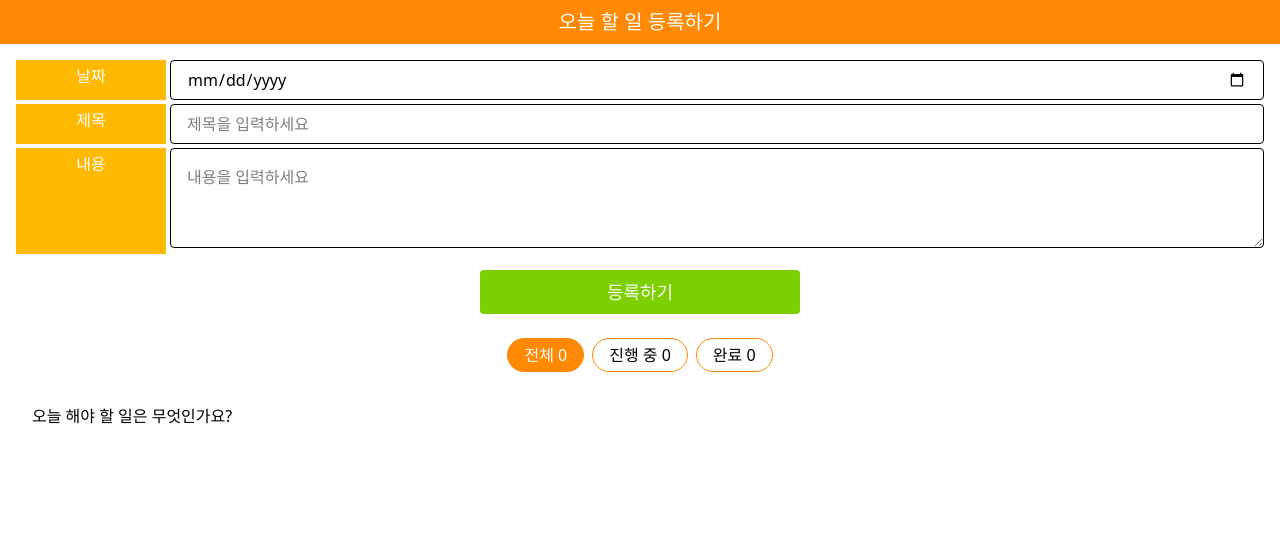
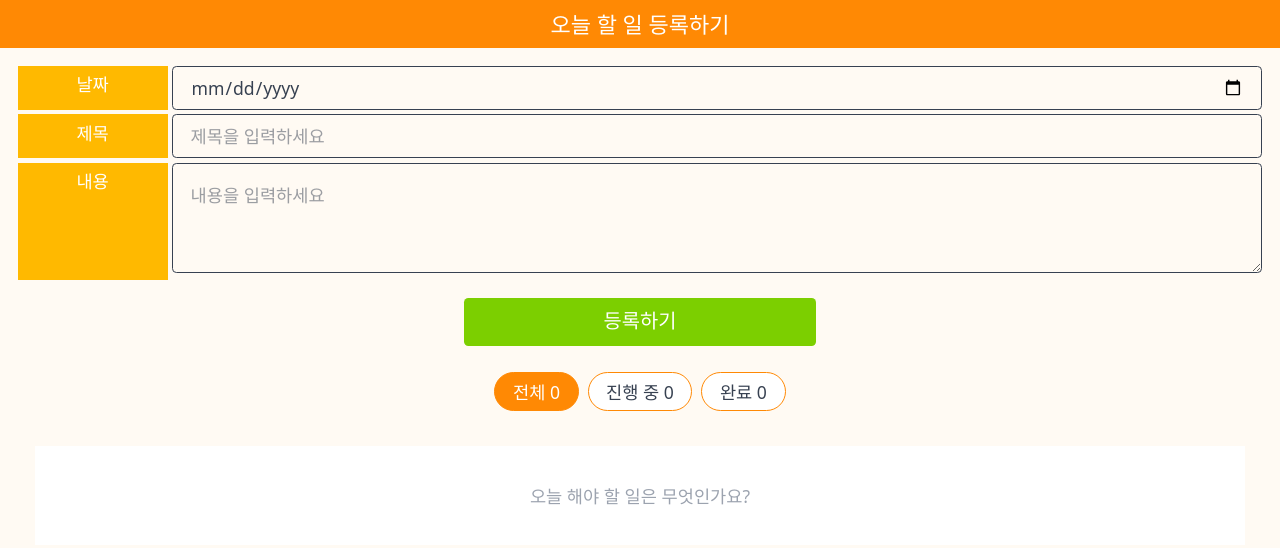
Before and after one commit to jsa00/JavaScript-Todo-List, a plain HTML site: page index.html in a window 1280 px wide. Drawn offline with nearby package versions, Linux system fonts and the light colour scheme; a web font is replaced by a local one.

Commit message:
feat: style.css 공통 스타일 작성, Gamja Flower 기본 글꼴 적용 및 Tailwind CDN 버전 고정 (#11)

```diff
--- a/css/style.css
+++ b/css/style.css
@@ -0,0 +1,133 @@
+/*
+ * Todo 리스트 공통 스타일
+ * - 화면 대부분은 index.html의 Tailwind 클래스로 꾸미고, 이 파일에는 Tailwind로 쓰기 번거로운 공통 스타일만 둔다.
+ * - 모든 규칙을 Tailwind와 같은 이름의 @layer 안에 넣어서 Tailwind 유틸리티 클래스가 항상 우선 적용되게 한다.
+ */
+
+/*
+ * 레이어 순서 선언 (Tailwind v4와 같은 순서)
+ * - 레이어 밖의 CSS는 레이어 안의 CSS보다 항상 우선하므로, 레이어 없이 쓰면 Tailwind 클래스를 덮어쓸 수 있다.
+ * - 이 파일이 Tailwind보다 먼저 읽히므로 여기서 순서를 정해 두면 utilities가 가장 마지막(가장 강함)이 된다.
+ */
+@layer theme, base, components, utilities;
+
+/* 공통 값 (Tailwind 변수와 이름이 겹치지 않게 --todo- 접두사 사용) */
+:root {
+  --todo-font: "Gamja Flower", "Apple SD Gothic Neo", "Malgun Gothic", system-ui, sans-serif; /* 기본 글꼴 (index.html에서 Google Fonts로 불러옴, 실패 시 시스템 한글 글꼴) */
+  --todo-font-size: 110%; /* 기본 글자 크기 (브라우저 기본 16px 기준 19px). Gamja Flower가 작게 보여서 키움 */
+  --todo-bg: #fffaf3; /* 페이지 배경 */
+  --todo-text: #374151; /* 기본 글자색 */
+  --todo-muted: #9ca3af; /* 안내 문구 글자색 */
+  --todo-primary: #fb923c; /* 주 색상 (제목 바·선택된 필터와 같은 주황) */
+  --todo-focus: #6366f1; /* 키보드 포커스 테두리 */
+  --todo-done-bg: #f3f4f6; /* 완료한 할 일 카드 배경 */
+  --todo-duration: 0.2s; /* 상태 전환 효과 시간 */
+}
+
+/* 기본 요소 스타일 */
+@layer base {
+  /*
+   * 루트 글자 크기
+   * - Tailwind의 text-sm, text-lg, p-4 등은 rem(루트 글자 크기 기준) 단위라서 여기를 키우면 글자와 여백이 같은 비율로 커진다.
+   * - px가 아니라 %로 지정해서 사용자가 브라우저에서 바꾼 기본 글자 크기도 함께 반영된다.
+   */
+  html {
+    font-size: var(--todo-font-size);
+  }
+
+  body {
+    min-height: 100vh;
+    font-family: var(--todo-font);
+    line-height: 1.6;
+    color: var(--todo-text);
+    background-color: var(--todo-bg);
+  }
+
+  /* 드래그로 선택한 글자 */
+  ::selection {
+    color: #fff;
+    background-color: var(--todo-primary);
+  }
+
+  /* 키보드(Tab)로 이동할 때만 보이는 포커스 테두리. 마우스 클릭에는 나타나지 않는다. */
+  :focus-visible {
+    outline: 3px solid var(--todo-focus);
+    outline-offset: 2px;
+  }
+
+  /* 입력칸 포커스 시 테두리 색만 바꿔서 지금 입력 중인 칸을 알려준다. */
+  input:focus,
+  textarea:focus {
+    border-color: var(--todo-primary);
+  }
+
+  /* 내용 입력칸은 세로로만 크기를 조절할 수 있다. */
+  textarea {
+    resize: vertical;
+  }
+
+  /* 체크박스 체크 색상 */
+  input[type="checkbox"] {
+    accent-color: var(--todo-primary);
+  }
+
+  /* 버튼 색상·눌림 효과 전환 */
+  button {
+    transition:
+      background-color var(--todo-duration),
+      color var(--todo-duration),
+      transform 0.1s;
+  }
+
+  /* 버튼을 누르는 동안 살짝 작아져서 눌린 느낌을 준다. */
+  button:active {
+    transform: scale(0.97);
+  }
+}
+
+/* 할 일 목록 공통 스타일 */
+@layer components {
+  /* 할 일 카드 */
+  #todo-items > li {
+    background-color: #fff;
+    transition:
+      background-color var(--todo-duration),
+      box-shadow var(--todo-duration),
+      border-color var(--todo-duration);
+  }
+
+  #todo-items > li:hover {
+    border-color: var(--todo-primary);
+    box-shadow: 0 4px 12px rgb(0 0 0 / 0.08);
+  }
+
+  /* 완료한 할 일 카드. :has()로 체크된 체크박스를 가진 카드만 고른다. */
+  #todo-items > li:has(.toggle-action:checked) {
+    background-color: var(--todo-done-bg);
+  }
+
+  /* 목록이 비었을 때의 안내 문구 (할 일 카드와 달리 id가 없는 li) */
+  #todo-items > li:not([id]) {
+    grid-column: 1 / -1; /* 두 칸 화면에서도 한 줄 전체 사용 */
+    padding: 2rem 0;
+    text-align: center;
+    color: var(--todo-muted);
+  }
+
+  /* 할 일 내용의 줄바꿈 유지 (textarea에서 입력한 줄바꿈이 그대로 보인다.) */
+  #todo-items > li > div:nth-of-type(2) {
+    white-space: pre-line;
+    word-break: break-all;
+  }
+}
+
+/* 움직임 줄이기를 켠 사용자에게는 전환 효과를 끈다. (운영체제 접근성 설정) */
+@media (prefers-reduced-motion: reduce) {
+  *,
+  ::before,
+  ::after {
+    transition-duration: 0.01ms !important;
+    animation-duration: 0.01ms !important;
+    scroll-behavior: auto !important;
+  }
+}
--- a/index.html
+++ b/index.html
@@ -3,8 +3,12 @@
     <head>
         <meta charset="UTF-8">
         <meta name="viewport" content="width=device-width,user-scalable=yes, initial-scale=1.0,minimum-scale=1.0,maximum-scale=2.0">
+        <!-- 기본 글꼴 Gamja Flower (Google Fonts). preconnect로 글꼴 서버에 미리 연결해 로딩을 앞당긴다. -->
+        <link rel="preconnect" href="https://fonts.googleapis.com">
+        <link rel="preconnect" href="https://fonts.gstatic.com" crossorigin>
+        <link rel="stylesheet" href="https://fonts.googleapis.com/css2?family=Gamja+Flower&display=swap">
         <link rel="stylesheet" type="text/css" href="css/style.css">
-        <script src="https://cdn.jsdelivr.net/npm/@tailwindcss/browser@4"></script>
+        <script src="https://cdn.jsdelivr.net/npm/@tailwindcss/browser@4.3.3"></script>
         <script src="js/todo.js"></script>
         <title>TODO 리스트</title>
     </head>
@@ -32,11 +36,11 @@
             <button type="submit" class="bg-lime-500 hover:bg-lime-700 py-2 px-5 rounded-sm text-white text-lg block mx-auto cursor-pointer max-w-xs w-1/2">등록하기</button>
         </form>
 
-        <!-- 할 일 조회 필터 (data-filter 값은 todo.filters의 이름과 같다) -->
+        <!-- 할 일 조회 필터 (data-filter 값은 todo.filters의 이름과 같다. 선택 표시는 aria-pressed:* 클래스가 맡는다.) -->
         <nav id="todo-filters" class="flex justify-center gap-2 mx-4 mt-6" aria-label="할 일 필터">
-            <button type="button" data-filter="all" aria-pressed="true" class="border border-orange-400 rounded-full px-4 py-1 cursor-pointer">전체 <span data-count>0</span></button>
-            <button type="button" data-filter="active" aria-pressed="false" class="border border-orange-400 rounded-full px-4 py-1 cursor-pointer">진행 중 <span data-count>0</span></button>
-            <button type="button" data-filter="done" aria-pressed="false" class="border border-orange-400 rounded-full px-4 py-1 cursor-pointer">완료 <span data-count>0</span></button>
+            <button type="button" data-filter="all" aria-pressed="true" class="border border-orange-400 rounded-full px-4 py-1 cursor-pointer bg-white hover:bg-orange-100 aria-pressed:bg-orange-400 aria-pressed:text-white">전체 <span data-count>0</span></button>
+            <button type="button" data-filter="active" aria-pressed="false" class="border border-orange-400 rounded-full px-4 py-1 cursor-pointer bg-white hover:bg-orange-100 aria-pressed:bg-orange-400 aria-pressed:text-white">진행 중 <span data-count>0</span></button>
+            <button type="button" data-filter="done" aria-pressed="false" class="border border-orange-400 rounded-full px-4 py-1 cursor-pointer bg-white hover:bg-orange-100 aria-pressed:bg-orange-400 aria-pressed:text-white">완료 <span data-count>0</span></button>
         </nav>
 
         <ul id="todo-items" class="m-4 p-4 grid md:grid-cols-2 gap-4">
--- a/js/todo.js
+++ b/js/todo.js
@@ -235,7 +235,8 @@ const todo = {
     /**
      * 필터 버튼 표시 갱신
      * - filters의 조건 함수를 그대로 filter()에 넘겨서 필터마다 할 일 개수를 센다.
-     * - 현재 필터 버튼은 주황 배경으로 강조하고, aria-pressed로 선택 상태를 알려준다.
+     * - 현재 필터 버튼은 aria-pressed="true"로 표시한다.
+     *   주황 배경 강조는 index.html의 Tailwind aria-pressed:* 클래스가 맡아서 JS는 상태 값만 바꾼다.
      */
     renderFilters() { // 필터 버튼 선택 표시와 개수 갱신
         // { all: 3, active: 2, done: 1 } 형태의 필터별 개수
@@ -245,11 +246,8 @@ const todo = {
 
         document.querySelectorAll("#todo-filters [data-filter]").forEach(btn => {
             const { filter } = btn.dataset;
-            const isActive = filter === this.filter;
 
-            btn.setAttribute("aria-pressed", isActive);
-            btn.classList.toggle("bg-orange-400", isActive);
-            btn.classList.toggle("text-white", isActive);
+            btn.setAttribute("aria-pressed", filter === this.filter); // 화면 낭독기 선택 상태 + 강조 스타일 기준
             btn.querySelector("[data-count]").textContent = counts[filter] ?? 0;
         });
     },
```
